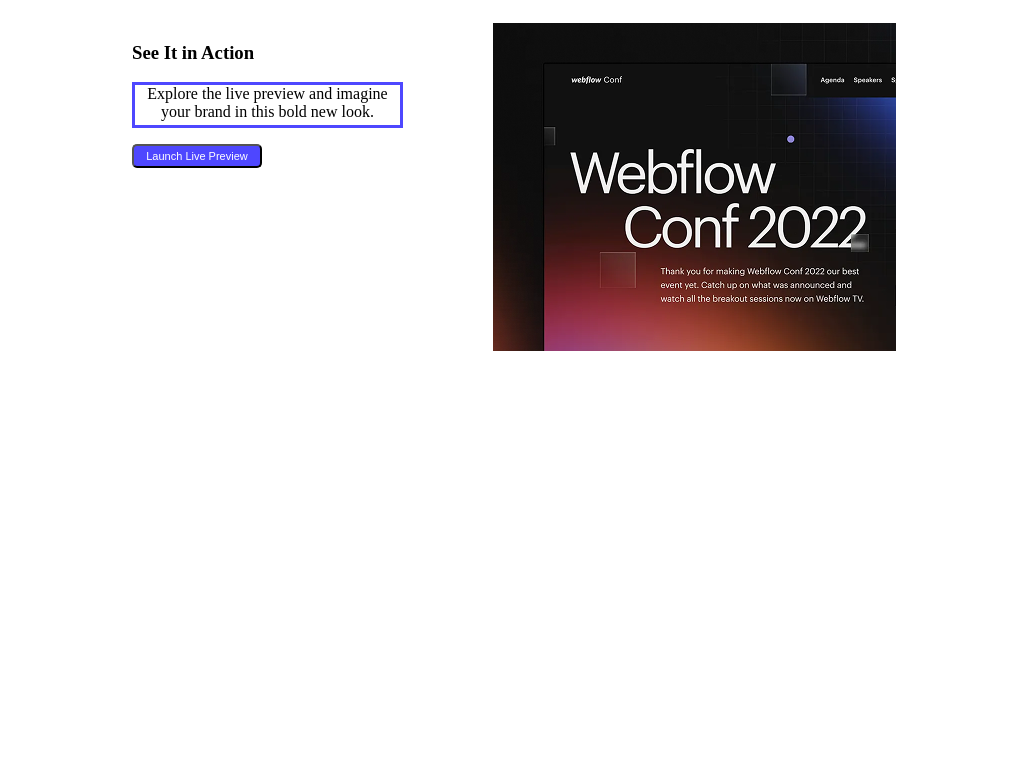
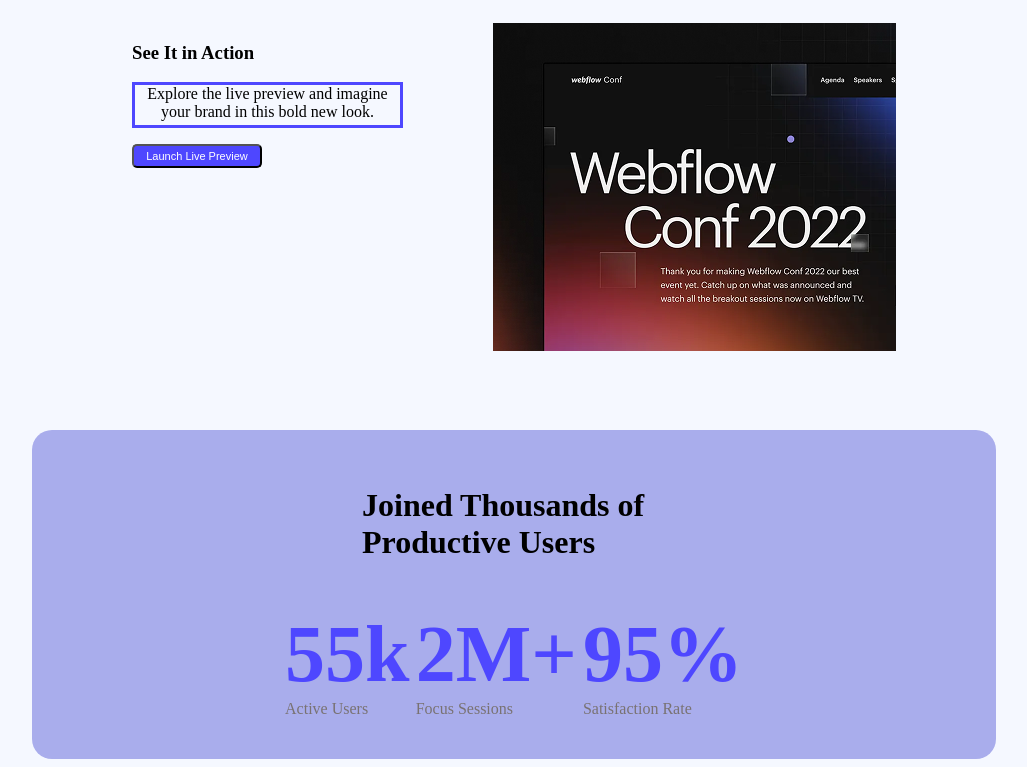
Before and after one commit to raihan-nur/Nur, a plain HTML site: page index.html in a window 1280 px wide. Shown: the part 348-1115 px from the top of the page, without its empty margins (126-1153 px from the left). Before the commit the page ends 800 px from the top, so only its background shows below. Drawn offline with Linux system fonts and the light colour scheme.

Commit message:
added productivity

```diff
--- a/index.html
+++ b/index.html
@@ -6,7 +6,7 @@
     <title>Assignment-1</title>
     <link rel="stylesheet" href="style.css">
 </head>
-<body>
+<body class="body">
     <header>
         <nav class="full">
             <div class="nav-bar">
@@ -46,6 +46,19 @@
              </section>
         </div>
 
+        <div class="productive-users">
+            <h3 class="users">Joined Thousands of Productive Users</h3>
+
+            <section class="active-users">
+
+                    <p class="ash"><strong class="strong">55k</strong><br>Active Users</p>
+                       <p class="ash"><strong class="strong">2M+</strong><br>Focus Sessions</p>
+                          <p class="ash"><strong class="strong">95%</strong><br>Satisfaction Rate</p>
+
+            </section>
+
+        </div>
+
 
      </main>
 
--- a/style.css
+++ b/style.css
@@ -1,3 +1,7 @@
+.body{
+    background-color: #F5F8FF;
+}
+
 /* navbar */
 .full{
     background-image: url('./Assets/Hero-bg.png');
@@ -84,3 +88,38 @@
     border-color: #4E47FF;
     text-align: center;
 }
+
+/* productive users */
+
+.productive-users{
+    margin-left: 150px;
+    margin-top: 50px;
+    margin-right: 150px;
+    padding: 25px 250px;
+    border: 2px solid #4E47FF;
+    border-radius: 20px;
+    background-color: #a9adec;
+    border: none;
+}
+
+.users{
+    margin-left: 80px;
+    font-size: 32px;
+    /* justify-content: center; */
+}
+
+/* active users section */
+
+.strong{
+    font-size: 80px;
+    color: #4E47FF;
+}
+
+.ash{
+    color: #797272;
+}
+
+.active-users{
+    display: flex;
+    justify-content: space-around;
+}
```
